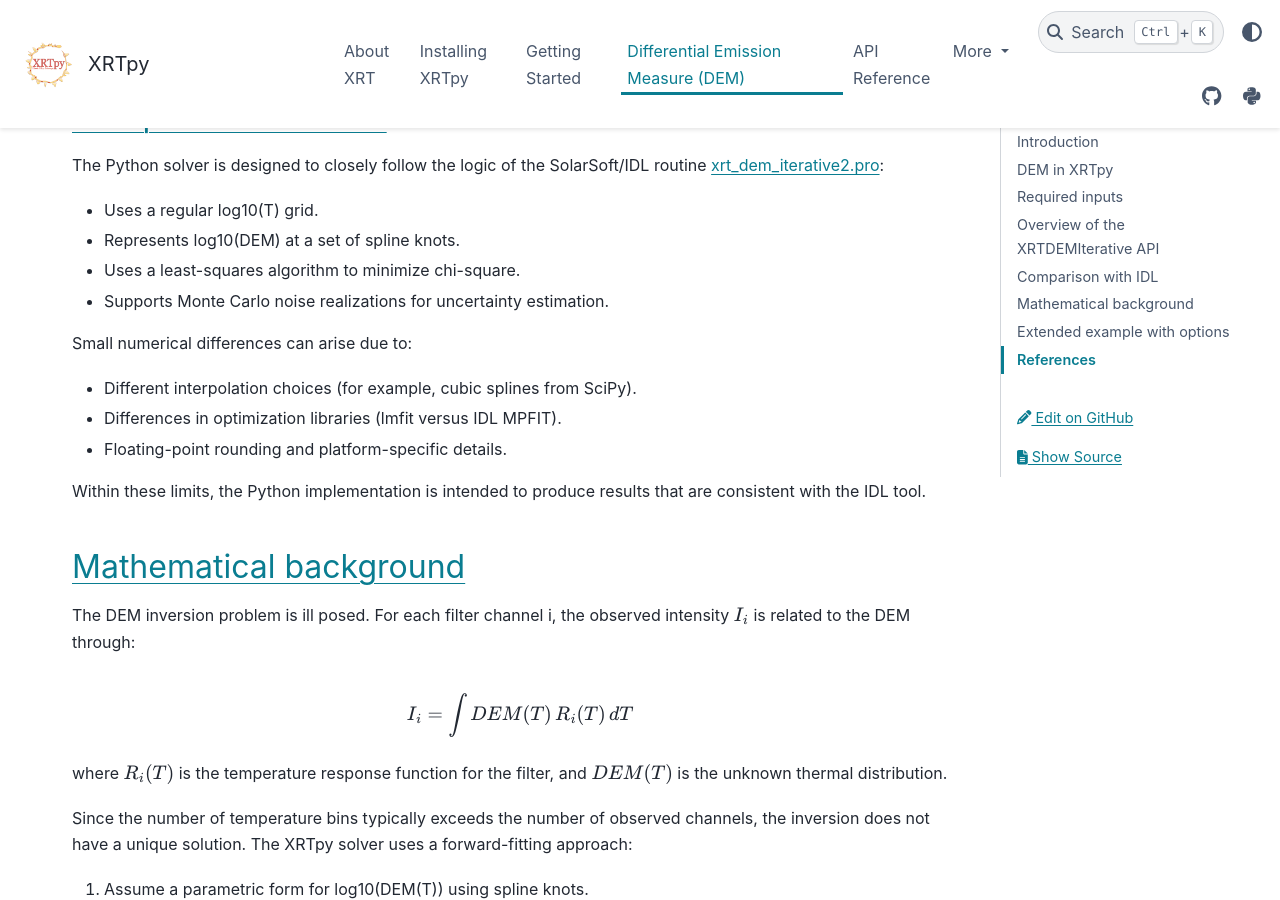
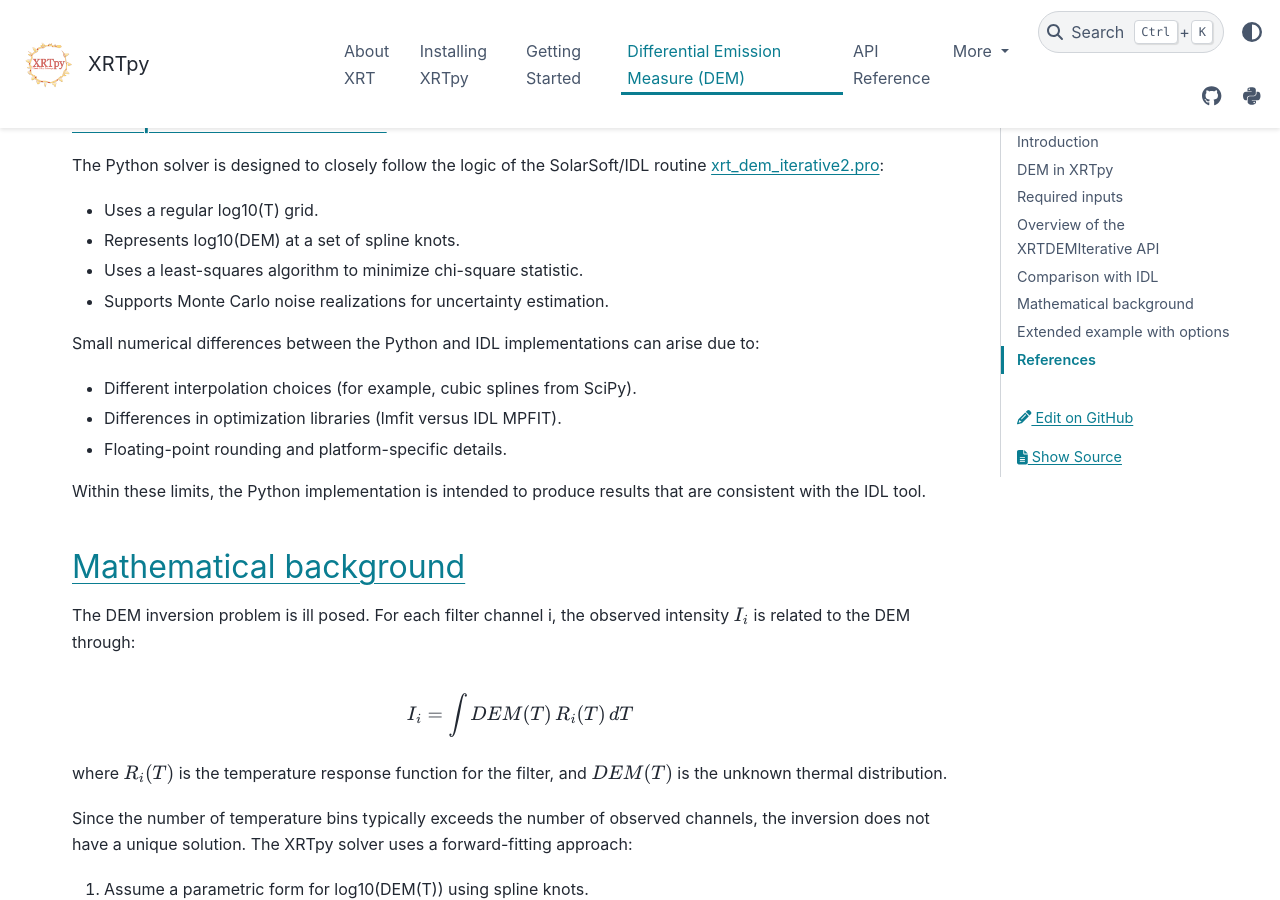
Before and after one commit to HinodeXRT/xrtpy, a Sphinx documentation site: the page built from docs/dem_overview.rst, in a window 1280 px wide and 900 px high, scrolled down 3657 px. Built offline with Sphinx 7.4.7 and the PyData theme 0.15.4, drawn with Linux system fonts in a browser that asks for light colours; pages that are not in the unit, such as notebooks, are missing from menus; the version number could not be read and is left out; cross-references to code outside the pages are shown as plain code.

Commit message:
Updating text in Comparison with IDL with IDL section

```diff
--- a/docs/dem_overview.rst
+++ b/docs/dem_overview.rst
@@ -154,16 +154,12 @@ Comparison with IDL
 The Python solver is designed to closely follow the logic of the
 SolarSoft/IDL routine `xrt_dem_iterative2.pro <https://hesperia.gsfc.nasa.gov/ssw/hinode/xrt/idl/util/xrt_dem_iterative2.pro>`__:
 
-
-
-
 * Uses a regular log10(T) grid.
 * Represents log10(DEM) at a set of spline knots.
-* Uses a least-squares algorithm to minimize chi-square.
+* Uses a least-squares algorithm to minimize chi-square statistic.
 * Supports Monte Carlo noise realizations for uncertainty estimation.
 
-
-Small numerical differences can arise due to:
+Small numerical differences between the Python and IDL implementations can arise due to:
 
 * Different interpolation choices (for example, cubic splines from SciPy).
 * Differences in optimization libraries (lmfit versus IDL MPFIT).
@@ -171,7 +167,6 @@ Small numerical differences can arise due to:
 
 Within these limits, the Python implementation is intended to produce
 results that are consistent with the IDL tool.
-
 
 
 Mathematical background
```
